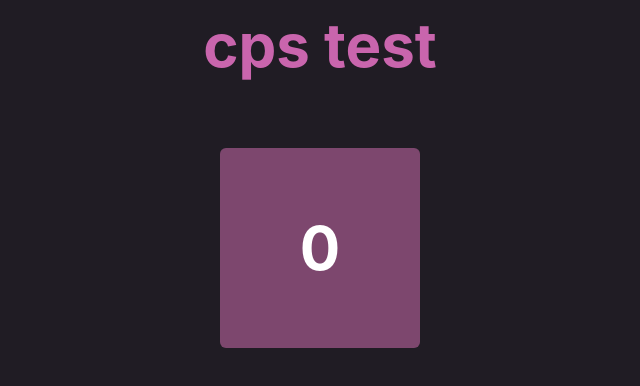
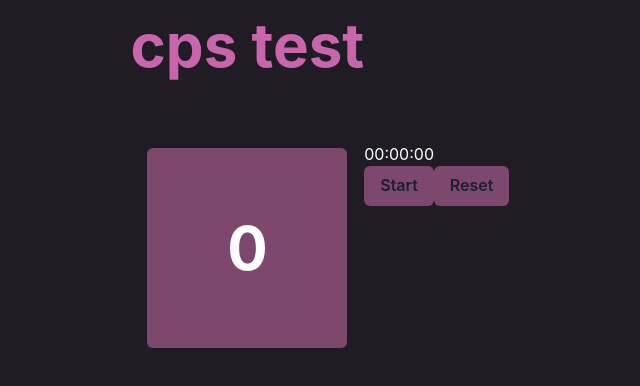
Before and after one commit to apolyeti/cps-test, a Next.js app: page / in a window 1280 px wide. Shown: the top 386 px of the page, without its empty margins (320-960 px from the left). Built offline with nearby package versions, Linux system fonts and the light colour scheme.

Commit message:
Add stopwatch component, soon to integrate with counter

```diff
--- a/src/components/Hero.tsx
+++ b/src/components/Hero.tsx
@@ -1,12 +1,14 @@
 import { Center, Button, Text, Box } from "@chakra-ui/react";
 import { useState } from "react";
 import Counter from "./Counter";
+import Stopwatch from "./Stopwatch";
 
 export default function Hero() {
     const [count, setCount] = useState(0);
     return (
         <Center>
             <Counter />
+            <Stopwatch />
         </Center>
     );
 }
--- /dev/null
+++ b/src/components/Stopwatch.tsx
@@ -0,0 +1,45 @@
+import { use, useEffect, useState } from 'react';
+import { Button } from '@chakra-ui/react';
+
+export default function Stopwatch() {
+    const [time, setTime] = useState(0);
+    const [running, setRunning] = useState(false);
+    useEffect(() => {
+        let interval : any;
+        if (running) {
+            interval = setInterval(() => {
+                setTime((prevTime) => prevTime + 10);
+            }, 10);
+        } else if (!running) {
+            clearInterval(interval)
+        }
+        return () => clearInterval(interval);
+    }, [running]);
+    return (
+        <div>
+            <div>
+                <span>{("0" + Math.floor((time / 60000) % 60)).slice(-2)}:</span>
+                <span>{("0" + Math.floor((time / 1000) % 60)).slice(-2)}:</span>
+                <span>{("0" + ((time / 10) % 100)).slice(-2)}</span>
+            </div>
+            <div>
+                <Button
+                    onClick={() => setRunning(!running)}
+                    bgColor={'#7d476e'}
+                    _hover={{
+                        bgColor: '#9c608b',
+                    }}>
+                        {running ? "Stop" : "Start"}
+                </Button>
+                <Button
+                    onClick={() => setTime(0)}
+                    bgColor={'#7d476e'}
+                    _hover={{
+                        bgColor: '#9c608b',
+                    }}>
+                        Reset
+                </Button>
+            </div>
+        </div>
+    );
+}
```
